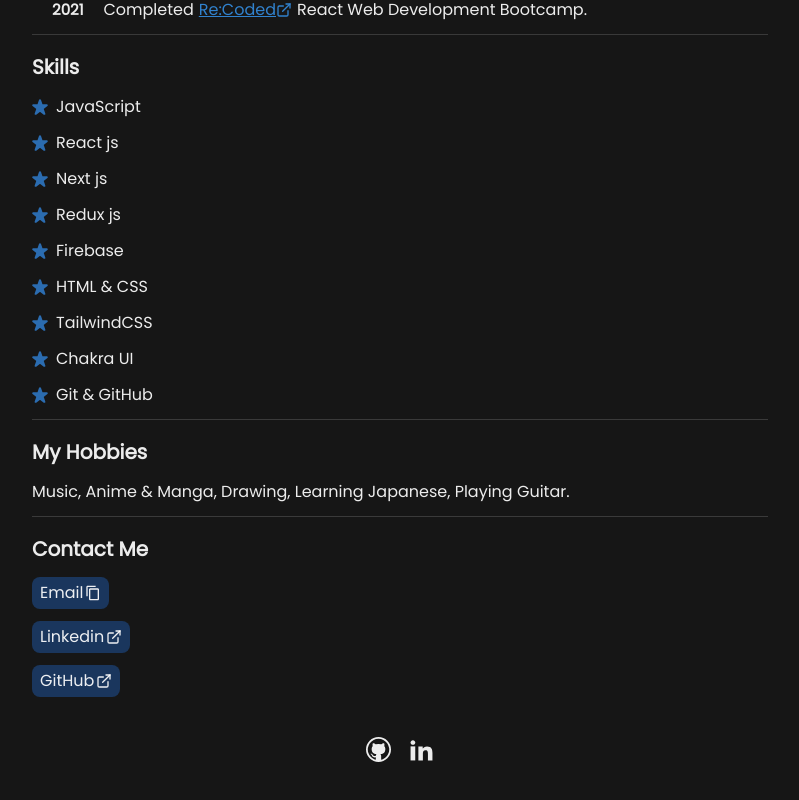
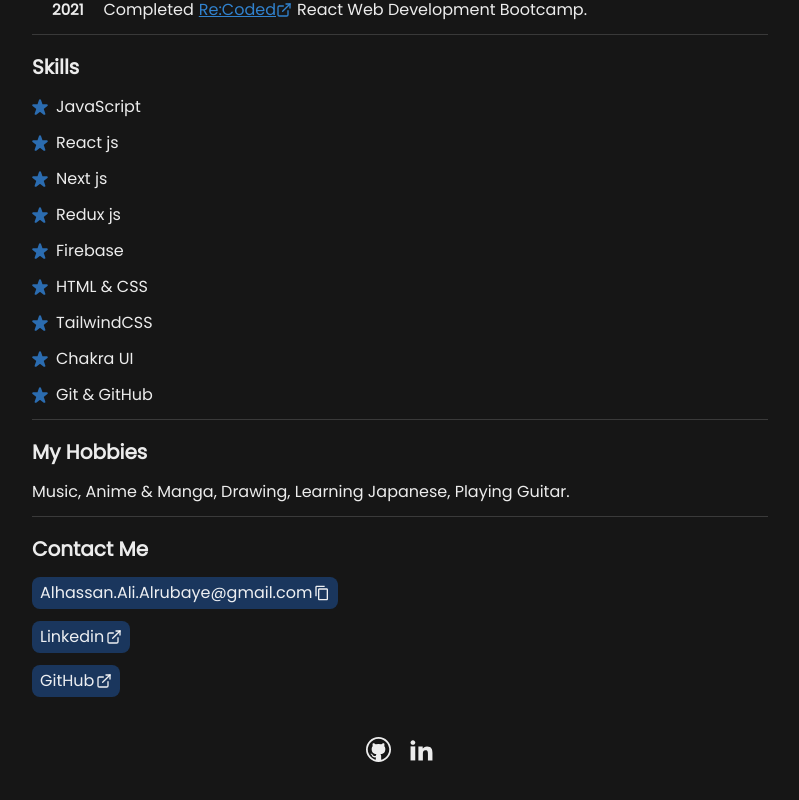
Before and after one commit to GE47/portfolio, a Next.js app: page /portfolio/ in a window 1280 px wide. Shown: the part 435-1235 px from the top of the page, without its empty margins (240-1039 px from the left). Built offline with nearby package versions, Linux system fonts and the light colour scheme.

Commit message:
fix(Home): update email text in the contact section

```diff
--- a/pages/index.tsx
+++ b/pages/index.tsx
@@ -29,9 +29,9 @@
     );
   };
 
+  const email = "Alhassan.Ali.Alrubaye@gmail.com";
+
   const handleCopyEmail = () => {
-    const email = "Alhassan.Ali.Alrubaye@gmail.com";
-
     navigator.clipboard.writeText(email);
 
     toast({
@@ -159,7 +159,7 @@
 
           <LinkButton
             Icon={CopyIcon}
-            text="Email"
+            text={`${email}`}
             onLinkClicked={handleCopyEmail}
           />
 
```
